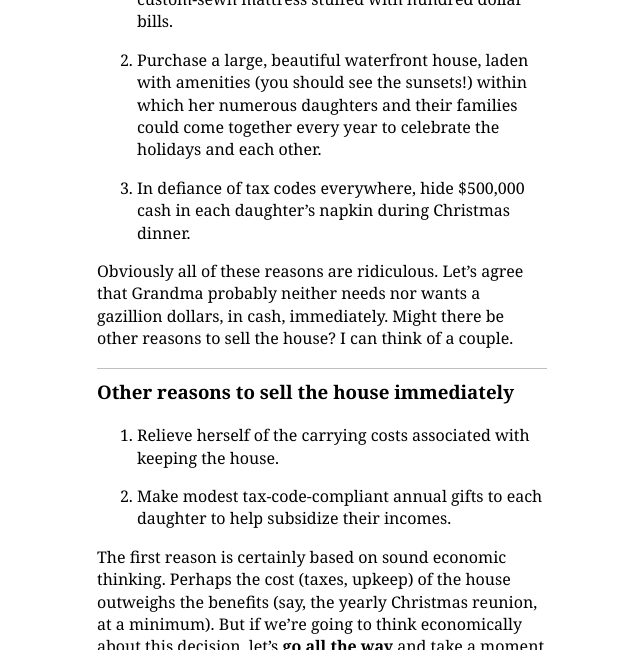
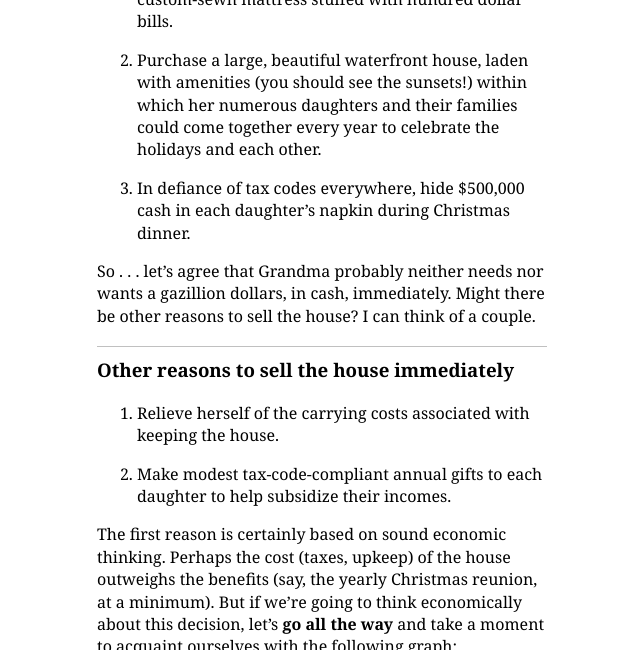
Before and after one commit to rossmeissl/rossmeissl.net, a Jekyll site: the page built from andy/987bsd.md, in a window 1280 px wide and 900 px high, scrolled down 611 px, cut to the strip 0-650 px from the top of the window. Shown: the whole strip, without its empty margins (318-958 px from the left). Built offline with Jekyll 4.4.1, drawn with Linux system fonts in a browser that asks for light colours.

Commit message:
Obviously obvious

```diff
--- a/andy/987bsd.md
+++ b/andy/987bsd.md
@@ -22,7 +22,7 @@ After all, the house is currently on Judy's balance sheet, not the estate's. Tha
 
 1. In defiance of tax codes everywhere, hide $500,000 cash in each daughter's napkin during Christmas dinner.
 
-Obviously all of these reasons are ridiculous. Let's agree that Grandma probably neither needs nor wants a gazillion dollars, in cash, immediately. Might there be other reasons to sell the house? I can think of a couple.
+So . . . let's agree that Grandma probably neither needs nor wants a gazillion dollars, in cash, immediately. Might there be other reasons to sell the house? I can think of a couple.
 
 ### Other reasons to sell the house immediately
 
```
